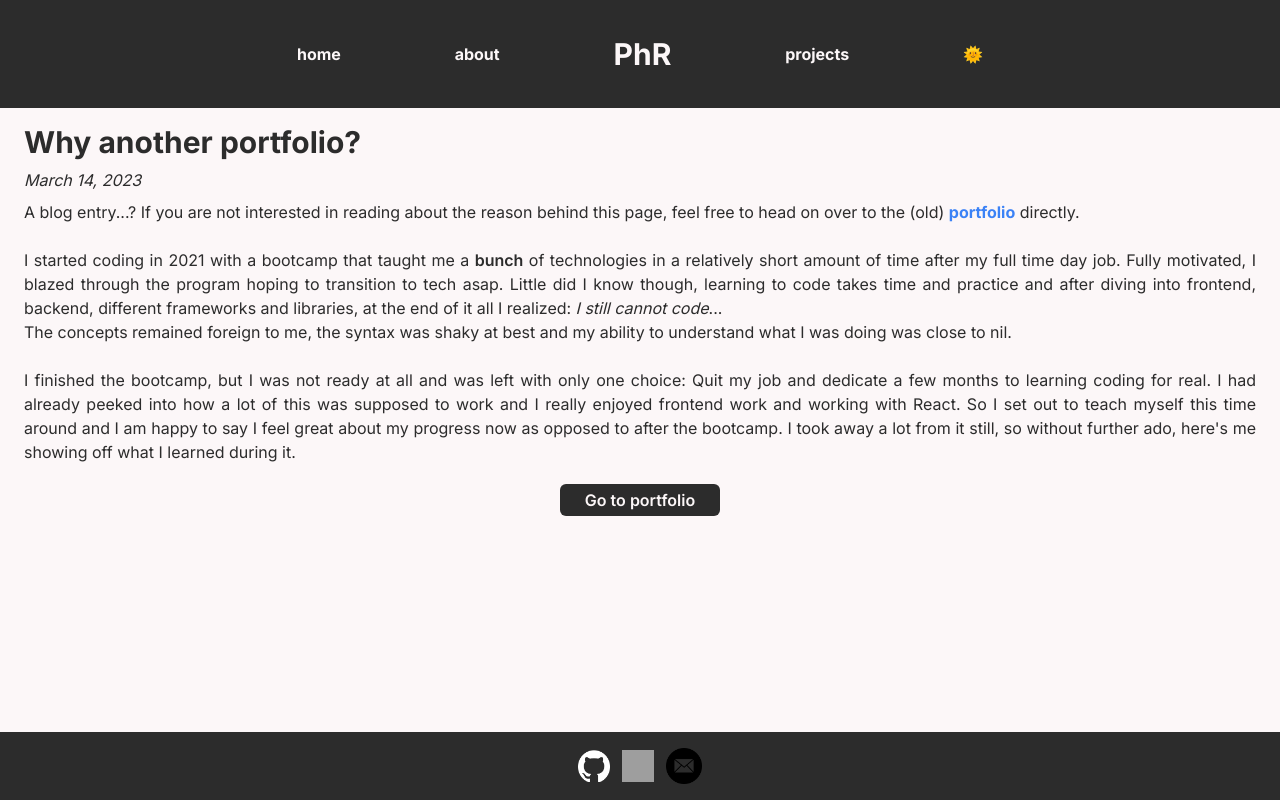
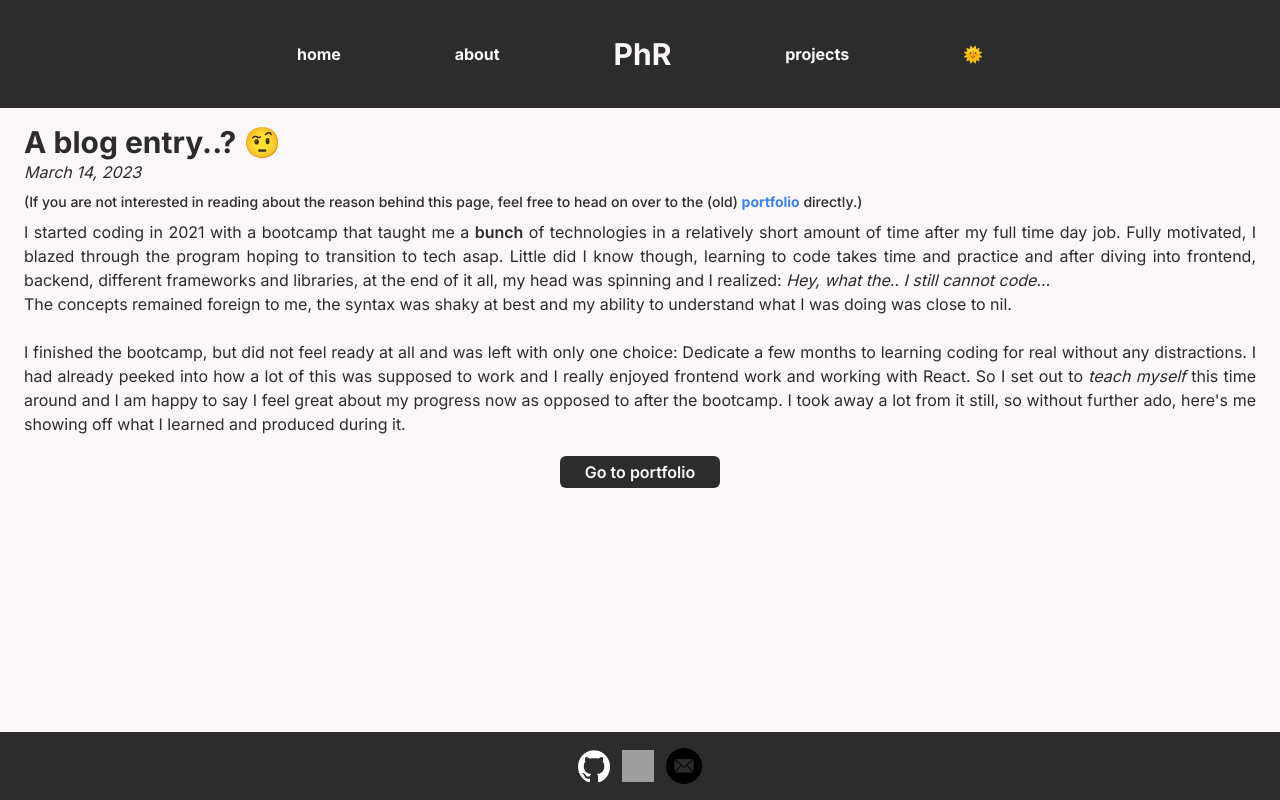
Before and after one commit to priegelsdev/portfolio-react, a React (Vite) app: page /projects/portfolio in a window 1280 px wide. Built offline with nearby package versions, Linux system fonts and the light colour scheme; grey boxes are pictures that could not be loaded.

Commit message:
change content

```diff
--- a/src/pages/Portfolio.tsx
+++ b/src/pages/Portfolio.tsx
@@ -1,11 +1,11 @@
 export default function Portfolio() {
   return (
     <div className="h-full flex flex-col bg-primary py-4 px-6">
-      <h1 className="text-3xl font-bold mb-2">Why another portfolio?</h1>
+      <h1 className="text-3xl font-bold ">A blog entry..? 🤨</h1>
       <h4 className="italic mb-2">March 14, 2023</h4>
-      <p className="text-justify">
-        A blog entry...? If you are not interested in reading about the reason
-        behind this page, feel free to head on over to the (old){' '}
+      <h3 className="text-sm font-medium mb-2">
+        (If you are not interested in reading about the reason behind this page,
+        feel free to head on over to the (old){' '}
         <a
           href="https://priegels.github.io/portfolio-website"
           target="_blank"
@@ -13,26 +13,31 @@ export default function Portfolio() {
         >
           portfolio
         </a>{' '}
-        directly. <br /> <br /> I started coding in 2021 with a bootcamp that
-        taught me a <span className="font-semibold">bunch</span> of technologies
-        in a relatively short amount of time after my full time day job. Fully
+        directly.)
+      </h3>
+
+      <p className="text-justify">
+        I started coding in 2021 with a bootcamp that taught me a{' '}
+        <span className="font-semibold">bunch</span> of technologies in a
+        relatively short amount of time after my full time day job. Fully
         motivated, I blazed through the program hoping to transition to tech
         asap. Little did I know though, learning to code takes time and practice
         and after diving into frontend, backend, different frameworks and
-        libraries, at the end of it all I realized: <i>I still cannot code</i>
+        libraries, at the end of it all, my head was spinning and I realized:{' '}
+        <i>Hey, what the.. I still cannot code</i>
         ...
         <br />
         The concepts remained foreign to me, the syntax was shaky at best and my
         ability to understand what I was doing was close to nil.
         <br />
-        <br />I finished the bootcamp, but I was not ready at all and was left
-        with only one choice: Quit my job and dedicate a few months to learning
-        coding for real. I had already peeked into how a lot of this was
-        supposed to work and I really enjoyed frontend work and working with
-        React. So I set out to teach myself this time around and I am happy to
-        say I feel great about my progress now as opposed to after the bootcamp.
-        I took away a lot from it still, so without further ado, here's me
-        showing off what I learned during it.
+        <br />I finished the bootcamp, but did not feel ready at all and was
+        left with only one choice: Dedicate a few months to learning coding for
+        real without any distractions. I had already peeked into how a lot of
+        this was supposed to work and I really enjoyed frontend work and working
+        with React. So I set out to <i>teach myself</i> this time around and I
+        am happy to say I feel great about my progress now as opposed to after
+        the bootcamp. I took away a lot from it still, so without further ado,
+        here's me showing off what I learned and produced during it.
       </p>
       <a
         href="https://priegels.github.io/portfolio-website"
```
